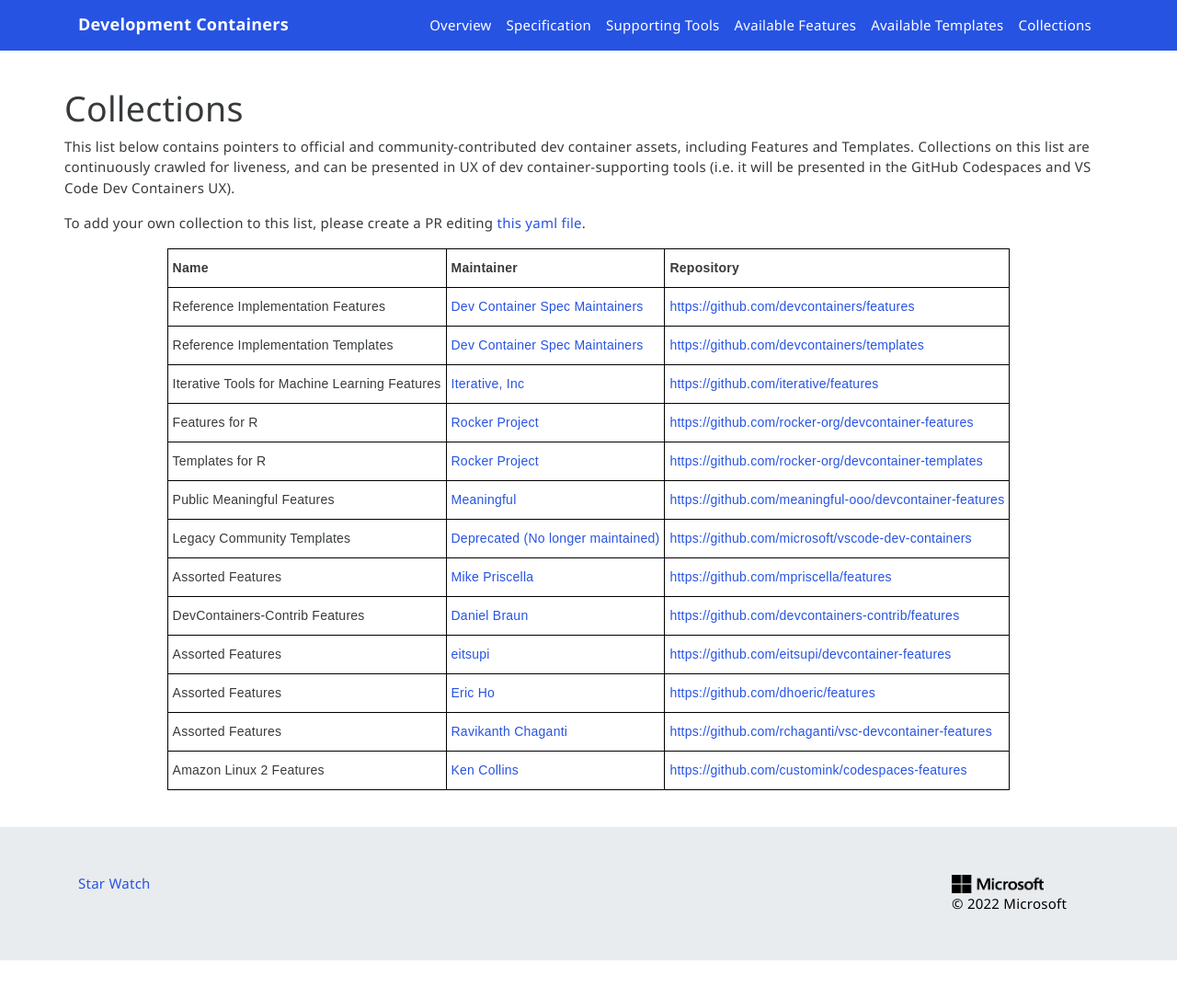
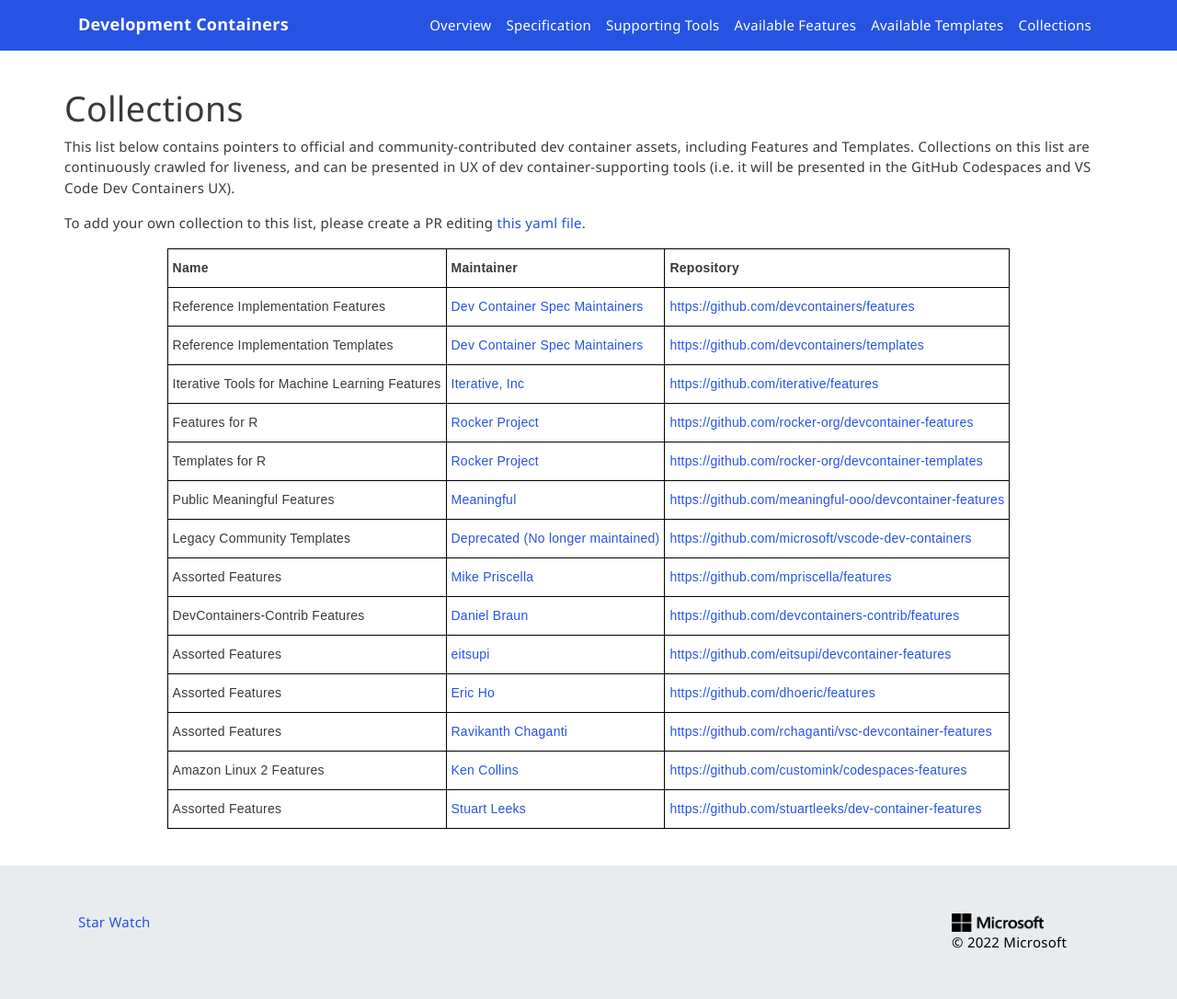
Before and after one commit to devcontainers/devcontainers.github.io, a Jekyll site: the page built from collections.html, in a window 1280 px wide. Shown: the whole page at 92% size. Built offline with Jekyll 4.4.1, drawn with Linux system fonts in a browser that asks for light colours; nearby versions of some CDN libraries; comment, search, counter and statistics services are not loaded; before the commit the page ends 1044 px from its top, so only the background shows below that.

Commit message:
Add stuartleeks/dev-container-features

```diff
--- a/_data/collection-index.yml
+++ b/_data/collection-index.yml
@@ -63,3 +63,8 @@
   contact: https://github.com/metaskills
   repository: https://github.com/customink/codespaces-features
   ociReference: ghcr.io/customink/codespaces-features
+- name: Assorted Features
+  maintainer: Stuart Leeks
+  contact: https://github.com/stuartleeks/dev-container-features/issues
+  repository: https://github.com/stuartleeks/dev-container-features
+  ociReference: ghcr.io/stuartleeks/dev-container-features
```
